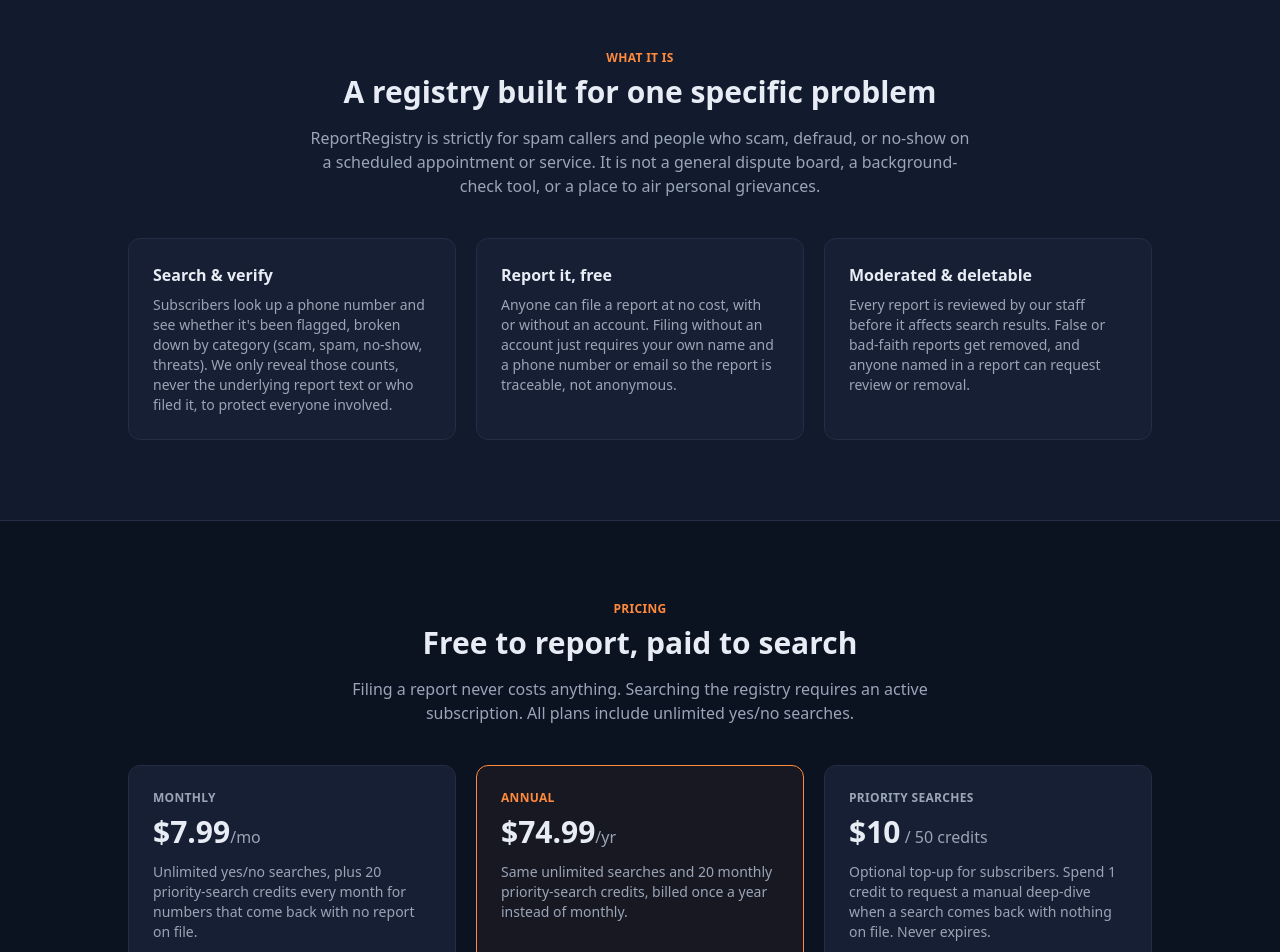
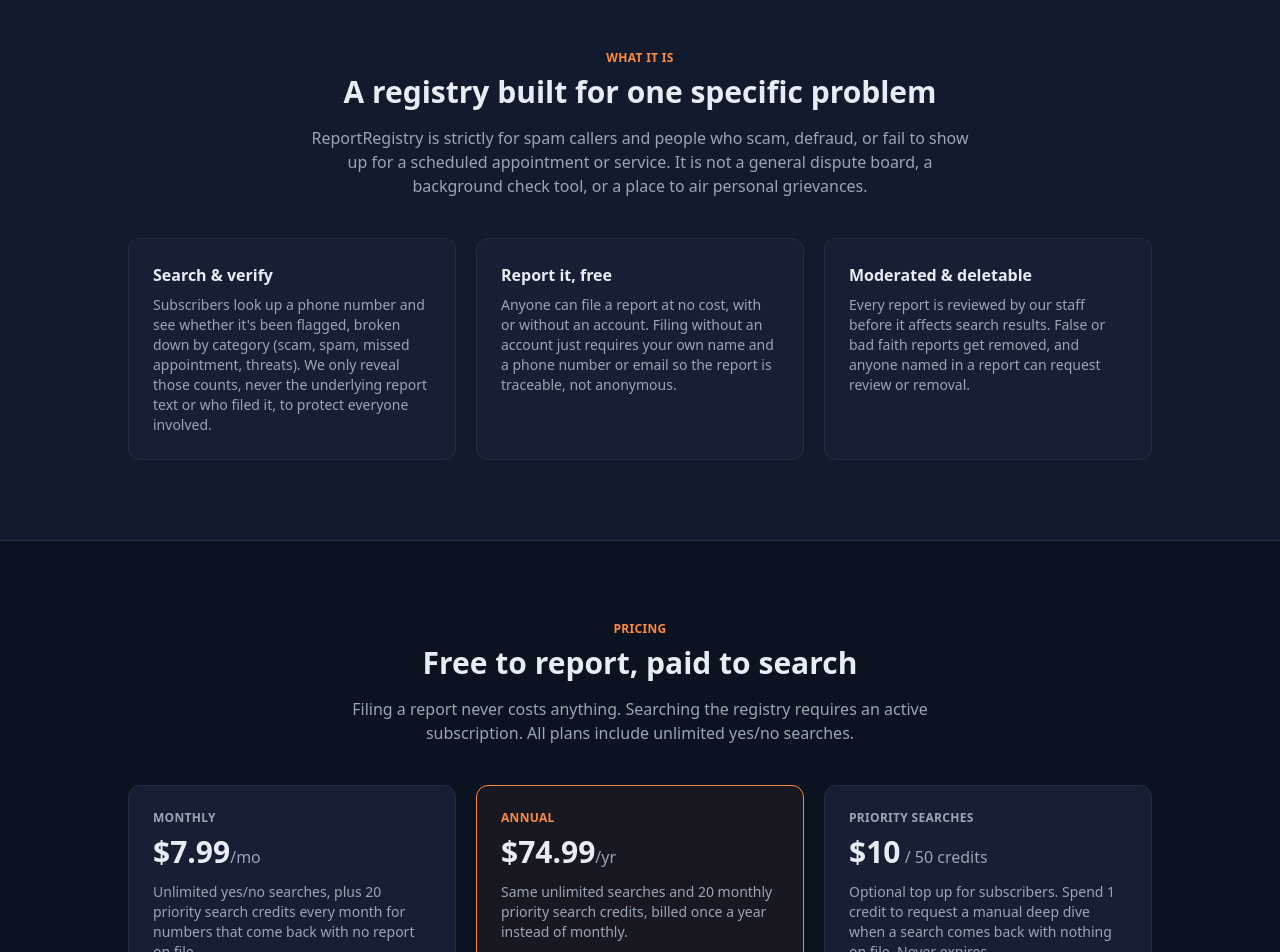
Before and after one commit to reportregistry/reportregistry, a Next.js app: page / in a window 1280 px wide. Shown: the part 560-1512 px from the top of the page. Built offline with nearby package versions, Linux system fonts and the light colour scheme; no server answers.

Commit message:
Remove hyphens from homepage copy

```diff
--- a/app/page.tsx
+++ b/app/page.tsx
@@ -60,17 +60,17 @@ export default function HomePage() {
           </h2>
           <p className="mx-auto mt-4 max-w-2xl text-center text-muted">
             ReportRegistry is strictly for spam callers and people who scam,
-            defraud, or no-show on a scheduled appointment or service. It is
-            not a general dispute board, a background-check tool, or a place
-            to air personal grievances.
+            defraud, or fail to show up for a scheduled appointment or
+            service. It is not a general dispute board, a background check
+            tool, or a place to air personal grievances.
           </p>
           <div className="mt-10 grid gap-5 sm:grid-cols-3">
             <div className="rounded-xl border border-border bg-card p-6">
               <h3 className="mb-2 font-bold">Search &amp; verify</h3>
               <p className="text-sm text-muted">
                 Subscribers look up a phone number and see whether it's been
-                flagged, broken down by category (scam, spam, no-show,
-                threats). We only reveal those counts, never the underlying
+                flagged, broken down by category (scam, spam, missed
+                appointment, threats). We only reveal those counts, never the underlying
                 report text or who filed it, to protect everyone involved.
               </p>
             </div>
@@ -87,7 +87,7 @@ export default function HomePage() {
               <h3 className="mb-2 font-bold">Moderated &amp; deletable</h3>
               <p className="text-sm text-muted">
                 Every report is reviewed by our staff before it affects
-                search results. False or bad-faith reports get removed, and
+                search results. False or bad faith reports get removed, and
                 anyone named in a report can request review or removal.
               </p>
             </div>
@@ -116,7 +116,7 @@ export default function HomePage() {
                 $7.99<span className="text-base font-medium text-muted">/mo</span>
               </p>
               <p className="mt-3 text-sm text-muted">
-                Unlimited yes/no searches, plus 20 priority-search credits
+                Unlimited yes/no searches, plus 20 priority search credits
                 every month for numbers that come back with no report on
                 file.
               </p>
@@ -127,7 +127,7 @@ export default function HomePage() {
                 $74.99<span className="text-base font-medium text-muted">/yr</span>
               </p>
               <p className="mt-3 text-sm text-muted">
-                Same unlimited searches and 20 monthly priority-search
+                Same unlimited searches and 20 monthly priority search
                 credits, billed once a year instead of monthly.
               </p>
             </div>
@@ -139,8 +139,8 @@ export default function HomePage() {
                 $10<span className="text-base font-medium text-muted"> / 50 credits</span>
               </p>
               <p className="mt-3 text-sm text-muted">
-                Optional top-up for subscribers. Spend 1 credit to request a
-                manual deep-dive when a search comes back with nothing on
+                Optional top up for subscribers. Spend 1 credit to request a
+                manual deep dive when a search comes back with nothing on
                 file. Never expires.
               </p>
             </div>
@@ -163,7 +163,7 @@ export default function HomePage() {
             How it works
           </p>
           <h2 className="text-center text-2xl font-extrabold sm:text-3xl">
-            Simple, searchable, self-cleaning
+            Simple, searchable, self cleaning
           </h2>
           <div className="mt-10 space-y-6">
             {[
```
Also changed, not shown: 1 other file (tests, documents, lock files or other folders).
